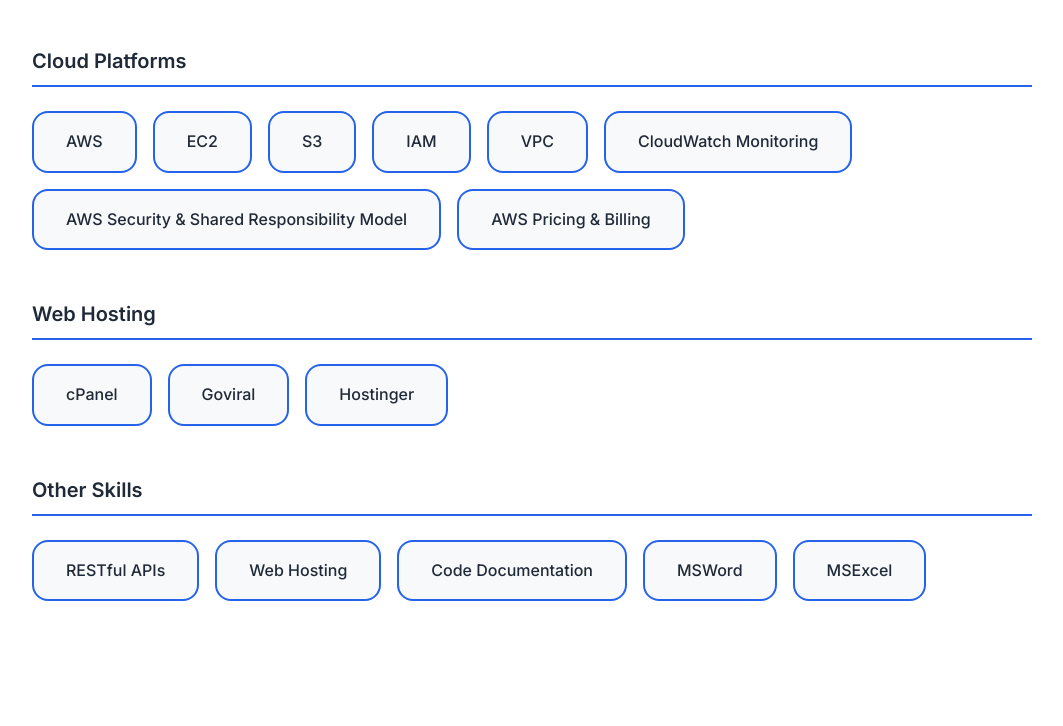
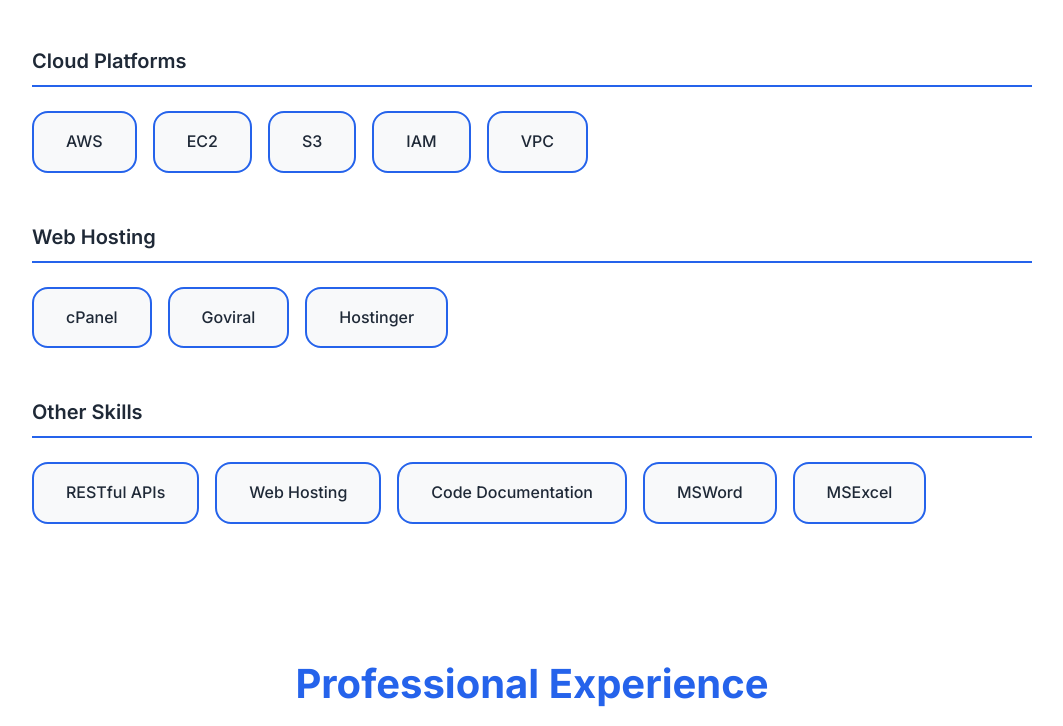
Before and after one commit to arthyrajagopal/arthyrajagopal.github.io, a plain HTML site: page index.html in a window 1280 px wide. Shown: the part 2851-3577 px from the top of the page, without its empty margins (108-1171 px from the left). Drawn offline with Linux system fonts and the light colour scheme.

Commit message:
Update index.html

```diff
--- a/index.html
+++ b/index.html
@@ -322,9 +322,9 @@
 								<span class="skill-tag"> S3</span>
 								<span class="skill-tag">IAM</span>
 								<span class="skill-tag">VPC</span>
-								<span class="skill-tag">CloudWatch Monitoring</span>
-								<span class="skill-tag">AWS Security & Shared Responsibility Model</span>
-								<span class="skill-tag">AWS Pricing & Billing</span>
+								<!-- <span class="skill-tag">CloudWatch Monitoring</span> -->
+								<!-- <span class="skill-tag">AWS Security & Shared Responsibility Model</span> -->
+								<!-- <span class="skill-tag">AWS Pricing & Billing</span> -->
 						        <!-- or <span class="skill-tag">AWS (EC2, S3, IAM)</span> -->
 						    </div>
 						</div>
```
